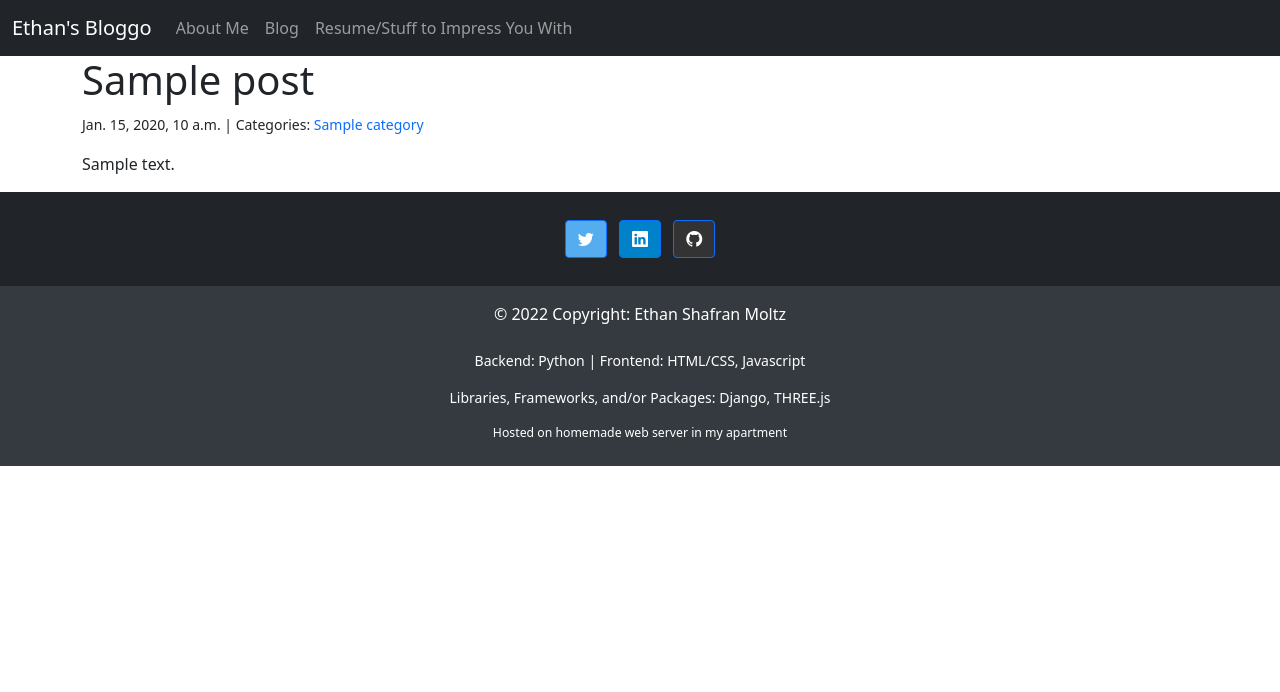
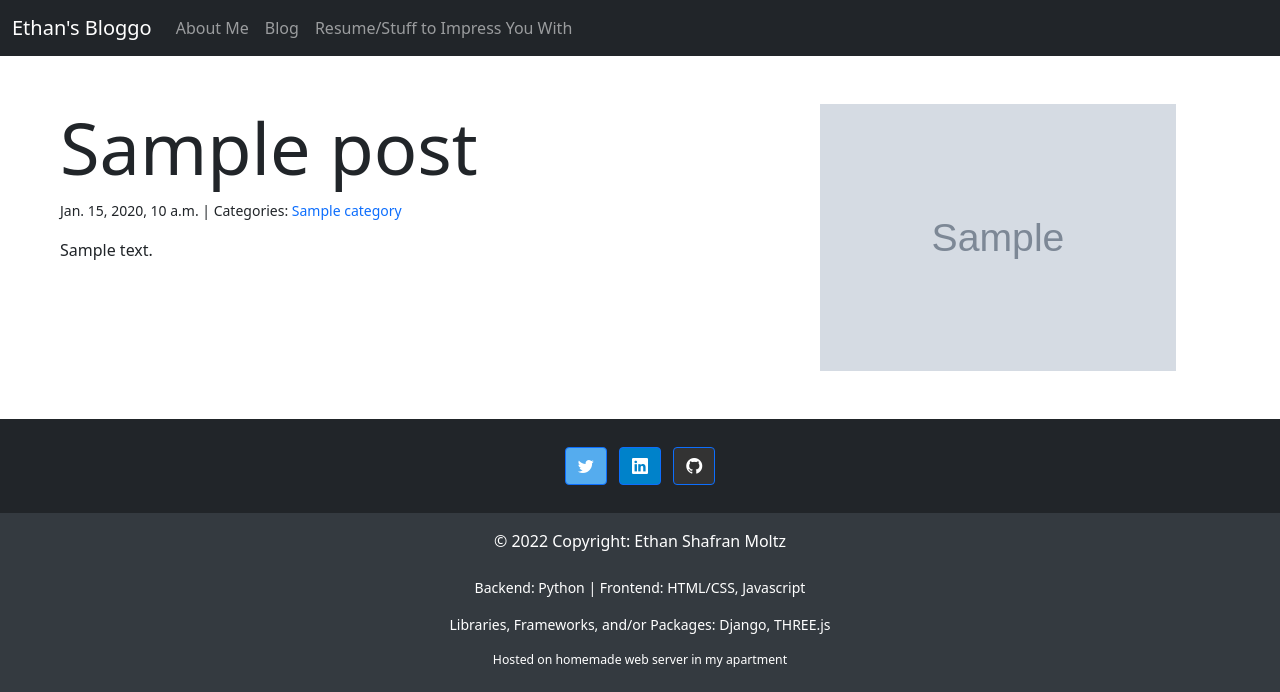
Before and after one commit to emoltz/Website, a Django app: template blogposts/templates/blogposts/blog_detail.html in a window 1280 px wide. Shown: the top 692 px of the page. Run offline with Django 3.2, Linux system fonts and the light colour scheme; the template is opened without the code that fills it: most values are stand-ins (such as "Sample title", 1, 10 or a date in 2020); grey boxes marked "Sample" are stand-in pictures; some libraries are stand-ins or nearby versions.

Commit message:
blog detail view updated

```diff
--- a/blogposts/templates/blogposts/blog_detail.html
+++ b/blogposts/templates/blogposts/blog_detail.html
@@ -1,8 +1,10 @@
 {% extends "base.html" %}
-
+{% load markdown_extras %}
 {% block mainContent %}
-    <div class="container">
-        <h1>{{ post.title }}</h1>
+    <div class="container m-5">
+        <div class="row">
+            <div class="col-8">
+                <h1 class="display-2">{{ post.title }}</h1>
                 <small>
                     {{ post.created_on }} | Categories:
                     {% for category in post.categories.all %}
@@ -10,7 +12,14 @@
                     {% endfor %}
                 </small>
 
-        <p>{{ post.body | linebreaks }}</p>
+                <p>{{ post.body | markdown | safe }}</p>
+
+            </div>
+            <div class="col-4">
+                <img src="{{ post.image.url }}" alt="" class="float-start img-fluid">
+            </div>
+        </div>
+
 
     </div>
 
```
Lines whose indentation alone changed are shown as unchanged.
